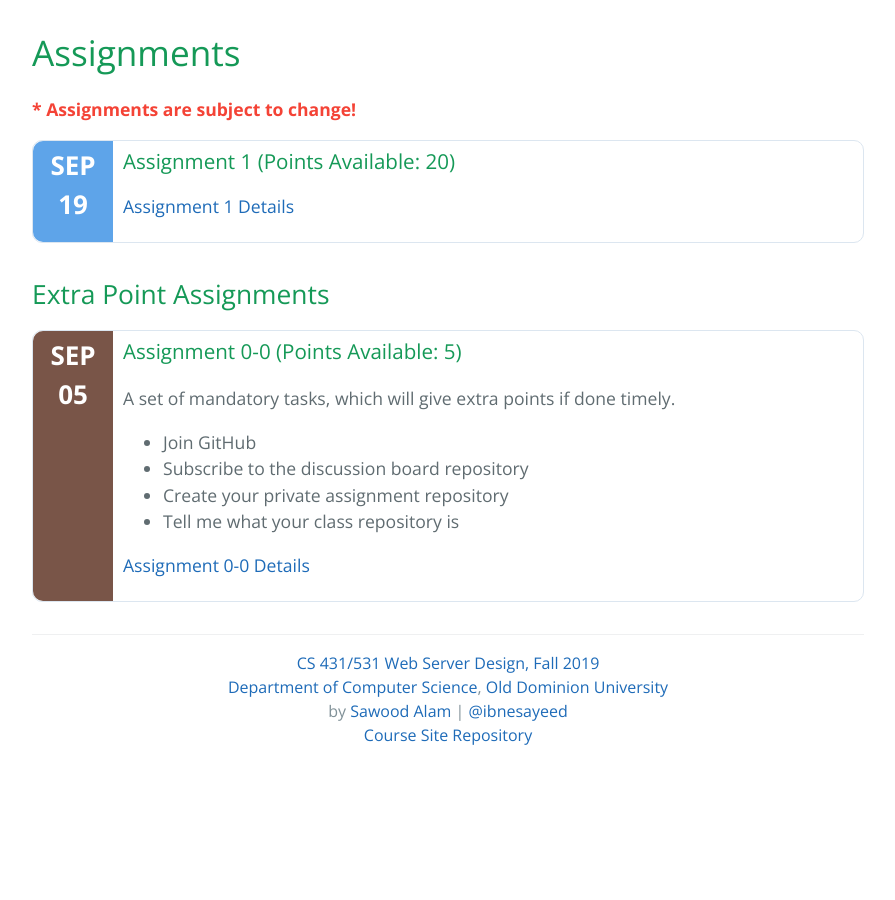
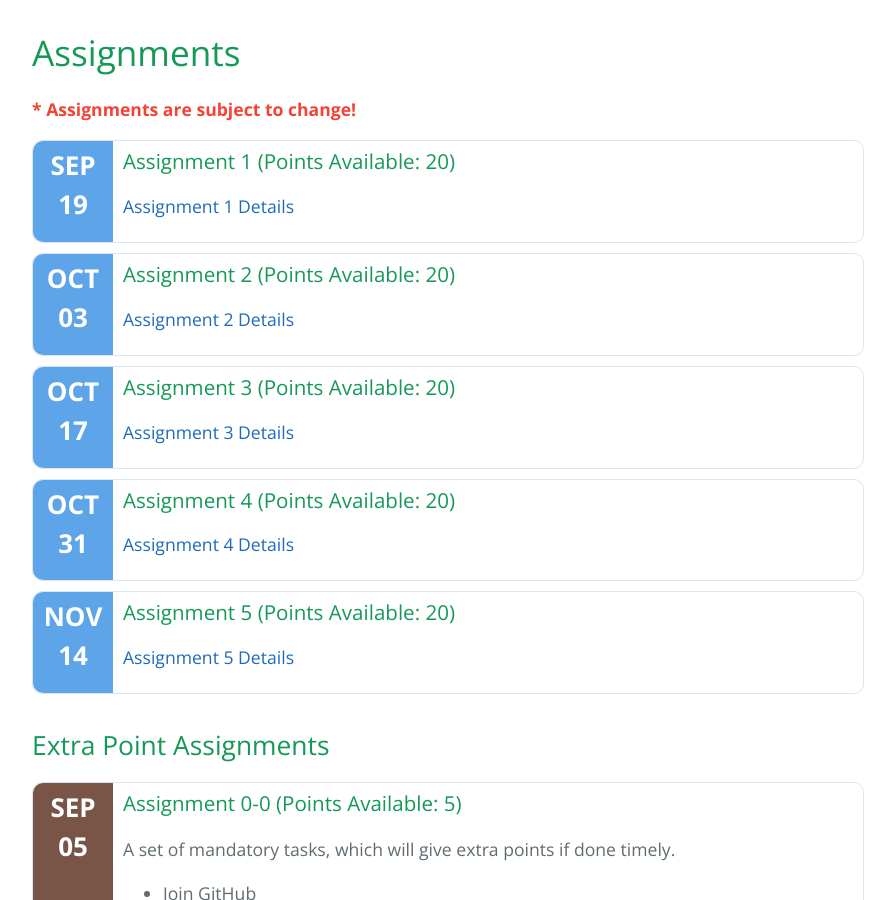
Before and after one commit to cs531-f19/cs531-f19.github.io, a Jekyll site: the page built from assignments.md, in a window 1280 px wide and 900 px high, scrolled down 261 px. Shown: the whole window, without its empty margins (192-1087 px from the left). Built offline with Jekyll 4.4.1, drawn with Linux system fonts in a browser that asks for light colours; the repository's description, which GitHub fills in, is left out; before the commit the page ends 1040 px from its top, so only the background shows below that.

Commit message:
Add four assignment metadata

```diff
--- a/_data/assignments.yml
+++ b/_data/assignments.yml
@@ -18,3 +18,27 @@
   links:
   - title: Assignment 1 Details
     href: /assignments/assignment-1
+- title: Assignment 2
+  date: 2019-10-03
+  points: 20
+  links:
+  - title: Assignment 2 Details
+    href: /assignments/assignment-2
+- title: Assignment 3
+  date: 2019-10-17
+  points: 20
+  links:
+  - title: Assignment 3 Details
+    href: /assignments/assignment-3
+- title: Assignment 4
+  date: 2019-10-31
+  points: 20
+  links:
+  - title: Assignment 4 Details
+    href: /assignments/assignment-4
+- title: Assignment 5
+  date: 2019-11-14
+  points: 20
+  links:
+  - title: Assignment 5 Details
+    href: /assignments/assignment-5
```
